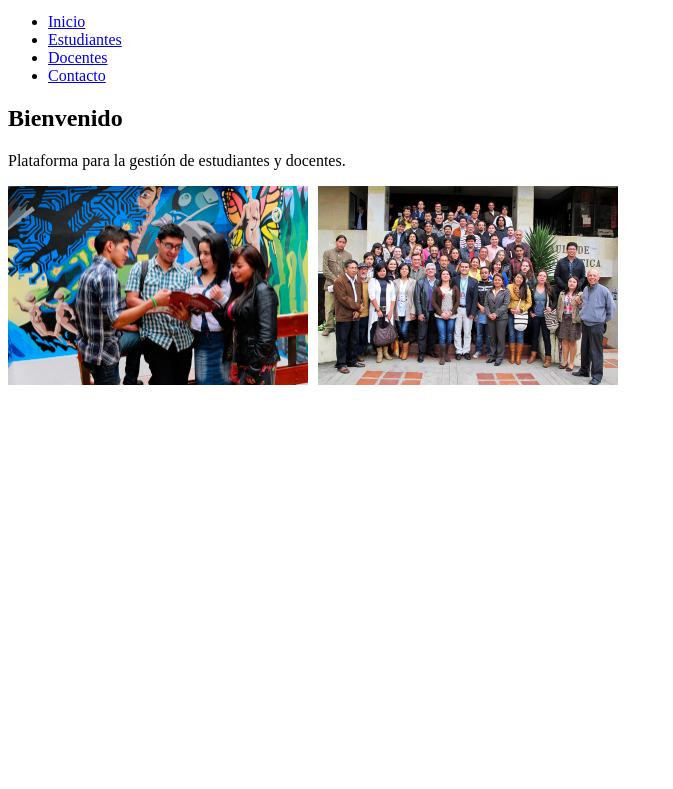
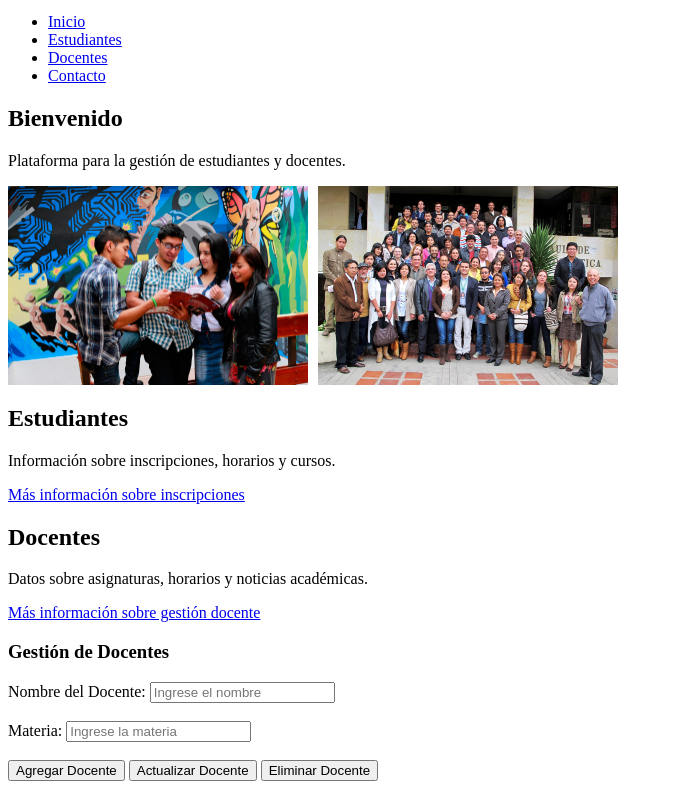
Before and after one commit to DavidTupue/Universidad-de-Nari-o, a plain HTML site: page index.html in a window 1280 px wide. Shown: the part 189-978 px from the top of the page, without its empty margins (0-673 px from the left). Before the commit the page ends 800 px from the top, so only its background shows below. Drawn offline with Linux system fonts and the light colour scheme.

Commit message:
Añadidas secciones de Estudiantes y Docentes, junto con formulario de gestión de docentes

```diff
--- a/index.html
+++ b/index.html
@@ -42,5 +42,36 @@
             </div>
         </section>
     </main>
+
+    <!-- Sección Estudiantes -->
+<section id="estudiantes">
+    <h2>Estudiantes</h2>
+    <p>Información sobre inscripciones, horarios y cursos.</p>
+    <!-- Enlace a más información externa -->
+    <a href="https://www.udenar.edu.co/estudiante/" target="_blank">Más información sobre inscripciones</a>
+</section>
+
+<!-- Sección Docentes -->
+<section id="docentes">
+    <h2>Docentes</h2>
+    <p>Datos sobre asignaturas, horarios y noticias académicas.</p>
+    <a href="https://www.udenar.edu.co/docentes/" target="_blank">Más información sobre gestión docente</a>
+    <div>
+        <h3>Gestión de Docentes</h3>
+        <!-- Formulario para ingresar datos de docentes -->
+        <form>
+            <label for="nombre-docente">Nombre del Docente:</label>
+            <input type="text" id="nombre-docente" name="nombredocente" placeholder="Ingrese el nombre"><br><br>
+
+            <label for="materia-docente">Materia:</label>
+            <input type="text" id="materia-docente" name="materia-docente" placeholder="Ingrese la materia"><br><br>
+
+            <button type="button">Agregar Docente</button>
+            <button type="button">Actualizar Docente</button>
+            <button type="button">Eliminar Docente</button>
+        </form>
+    </div>
+</section>
+
 </body>
 </html>
```
